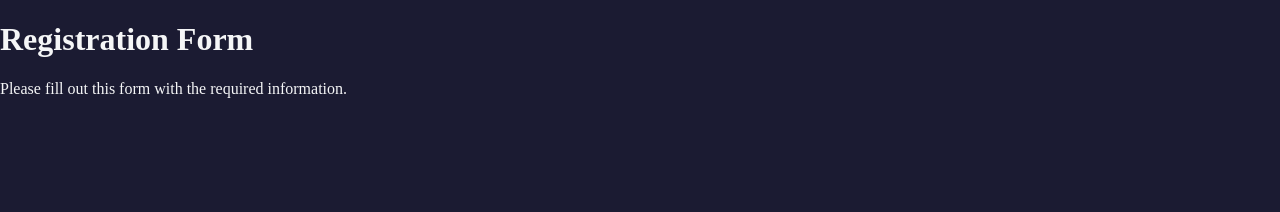
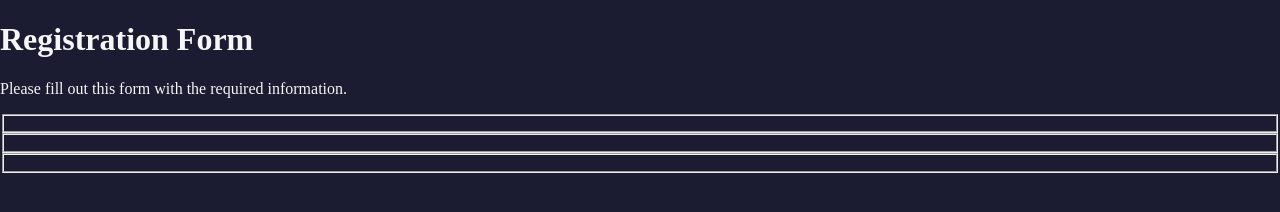
Before and after one commit to DexTheFish/Registration, a plain HTML site: page index.html in a window 1280 px wide. Drawn offline with Linux system fonts and the light colour scheme.

Commit message:
add html form

```diff
--- a/index.html
+++ b/index.html
@@ -10,5 +10,12 @@
 <body>
   <h1>Registration Form</h1>
   <p>Please fill out this form with the required information.</p>
+  <form action="#">
+    <fieldset>
+      <label></label>
+    </fieldset>
+    <fieldset></fieldset>
+    <fieldset></fieldset>
+  </form>
 </body>
 </html>
```
